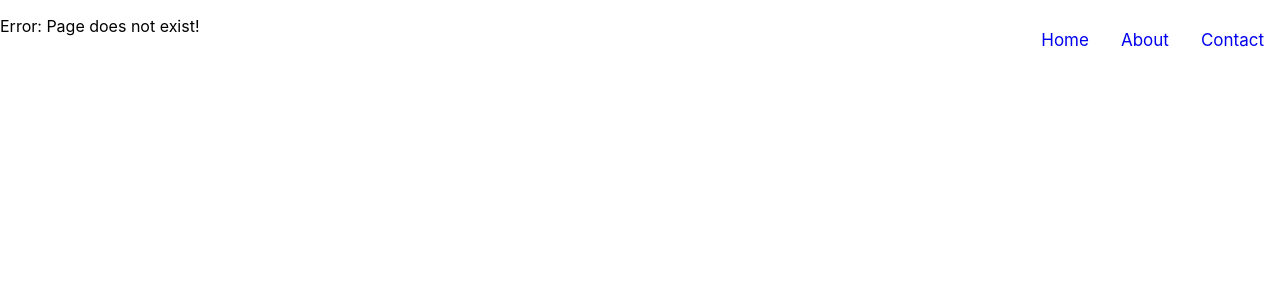
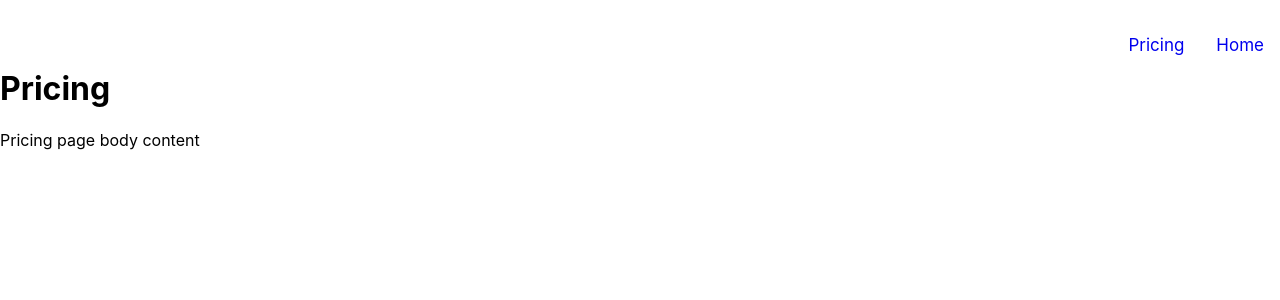
Before and after one commit to MarcusBacklund/test-app, a React (Create React App) app: page /pricing in a window 1280 px wide. Shown: the top 300 px of the page. Built offline with nearby package versions, Linux system fonts and the light colour scheme.

Commit message:
Navigation done

```diff
--- a/src/App.css
+++ b/src/App.css
@@ -39,9 +39,10 @@
 
 .navbar {
   float: right;
+  width: 100%;
 }
 .navbar a {
-  float: left;
+  float: right;
   text-align: center;
   padding: 14px 16px;
   text-decoration: none;
--- a/src/App.js
+++ b/src/App.js
@@ -1,8 +1,7 @@
 import React, { Component } from 'react';
 import { BrowserRouter, Route, Switch } from 'react-router-dom';
 import Home from './components/Home';
-import About from './components/About';
-import Contact from './components/Contact';
+import Pricing from './components/Pricing';
 import Error from './components/Error';
 import Navigation from './components/Navigation';
 
@@ -14,8 +13,7 @@ class App extends Component {
           <Navigation />
             <Switch>
              <Route path="/" component={Home} exact/>
-             <Route path="/about" component={About}/>
-             <Route path="/contact" component={Contact}/>
+             <Route path="/pricing" component={Pricing}/>
             <Route component={Error}/>
            </Switch>
         </div>
--- a/src/components/About.js
+++ /dev/null
@@ -1,12 +0,0 @@
-import React from 'react';
-
-const About = () => {
-    return (
-       <div>
-          <h1>About US</h1>
-          <p>About US page body content</p>
-       </div>
-    );
-}
-
-export default About;
--- a/src/components/Contact.js
+++ /dev/null
@@ -1,12 +0,0 @@
-import React from 'react';
-
-const Contact = () => {
-    return (
-       <div>
-          <h1>Contact US</h1>
-          <p>Contact US page body content</p>
-       </div>
-    );
-}
-
-export default Contact;
--- a/src/components/Navigation.js
+++ b/src/components/Navigation.js
@@ -7,8 +7,7 @@ const Navigation = () => {
     return (
        <div className="navbar">
           <NavLink to="/">Home</NavLink>
-          <NavLink to="/about">About</NavLink>
-          <NavLink to="/contact">Contact</NavLink>
+          <NavLink to="/pricing">Pricing</NavLink>
        </div>
     );
 }
--- /dev/null
+++ b/src/components/Pricing.js
@@ -0,0 +1,12 @@
+import React from 'react';
+
+const Pricing = () => {
+    return (
+       <div>
+          <h1>Pricing</h1>
+          <p>Pricing page body content</p>
+       </div>
+    );
+}
+
+export default Pricing;
```
